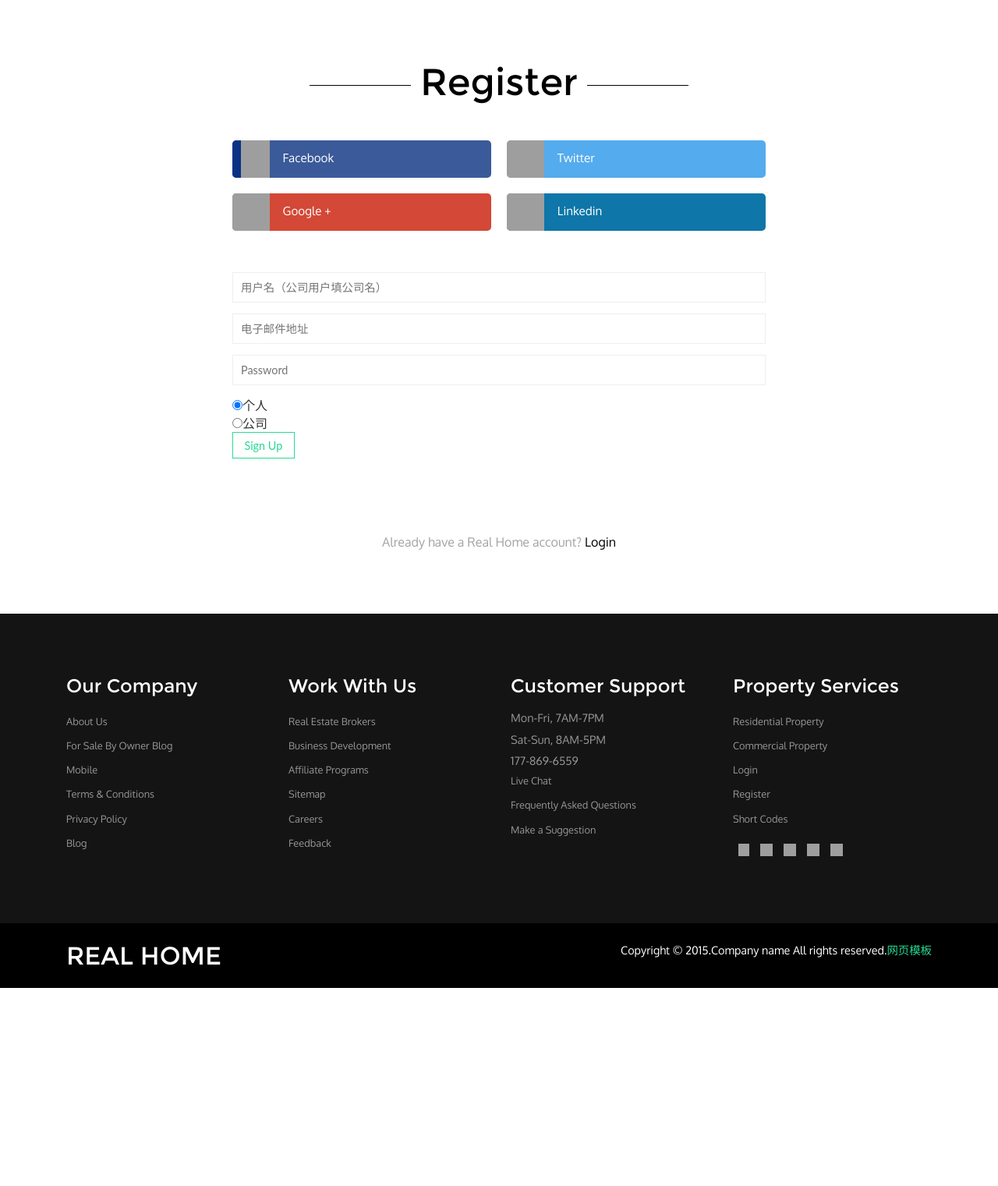
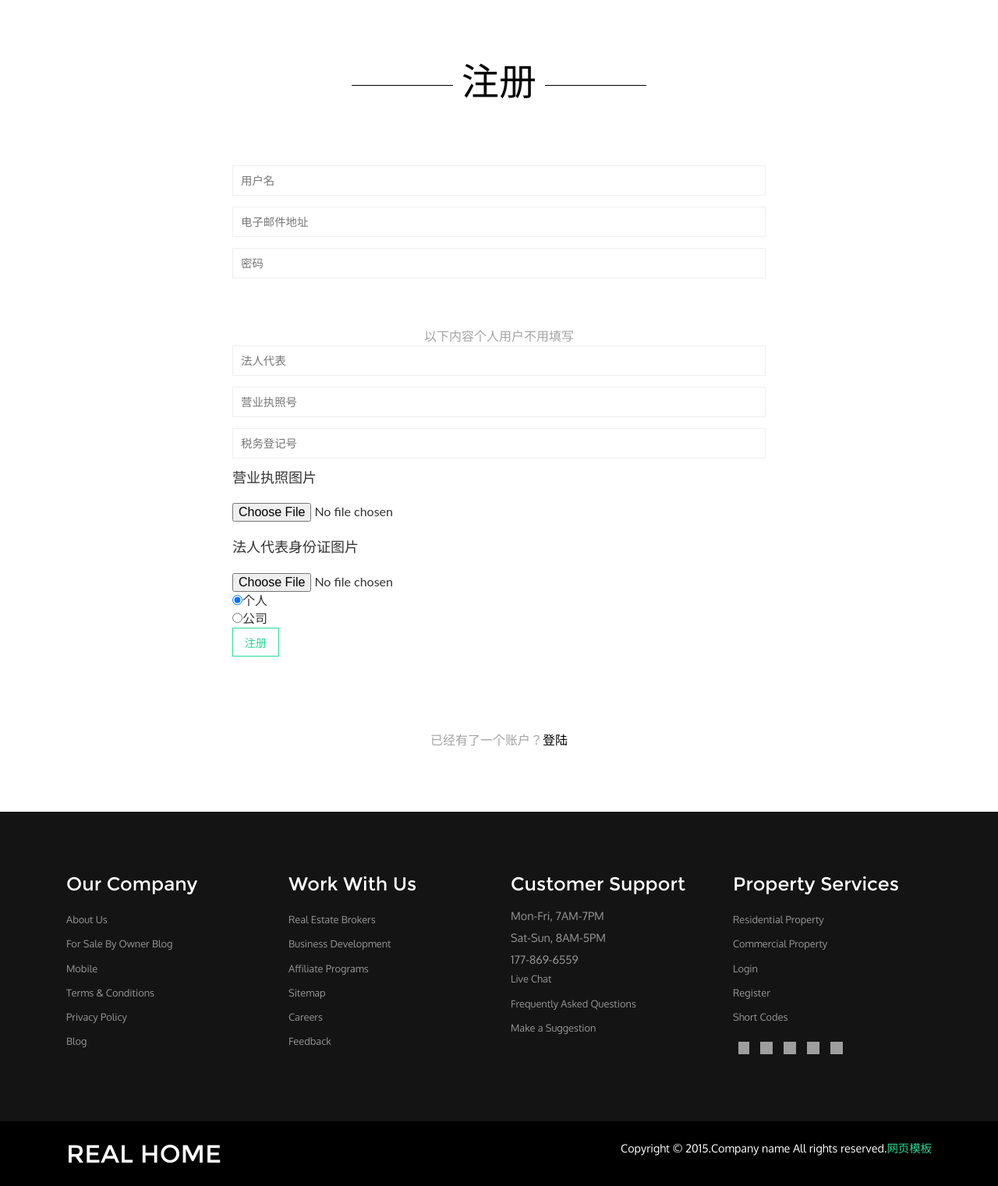
Before and after one commit to LeoLuo22/WorkStation, a Django app: page /HouseRent/register in a window 1280 px wide. Shown: the part 312-1833 px from the top of the page at 78% size. Before the commit the page ends 1579 px from the top, so only its background shows below. Run offline with Django 3.2, Linux system fonts and the light colour scheme; grey boxes are pictures that could not be loaded.

Commit message:
Software Design: Add more information to company

```diff
--- a/Web/SoftwareDesign/HouseRent/models.py
+++ b/Web/SoftwareDesign/HouseRent/models.py
@@ -6,6 +6,11 @@ class User(models.Model):
     email = models.EmailField(unique=True)
     isMedium = models.BooleanField(default=False)
     isChecked = models.BooleanField(default=True)
+    owner = models.CharField(max_length=16, default="")
+    paper = models.CharField(max_length=16, default="")
+    taxpaper = models.CharField(max_length=16, default="")
+    paperpic = models.CharField(max_length=100, default="")
+    idpic = models.CharField(max_length=100, default="")
 
     def __str__(self):
         return self.username
--- a/Web/SoftwareDesign/HouseRent/templates/register.html
+++ b/Web/SoftwareDesign/HouseRent/templates/register.html
@@ -138,7 +138,7 @@ Smartphone Compatible web template, free webdesigns for Nokia, Samsung, LG, Sony
 <!--//-->
 <div class=" banner-buying">
 	<div class=" container">
-	<h3><span>Regis</span>ter</h3>
+	<h3><span>创建</span>账户</h3>
 	<!---->
 	<div class="menu-right">
 		 <ul class="menu">
@@ -183,29 +183,33 @@ Smartphone Compatible web template, free webdesigns for Nokia, Samsung, LG, Sony
 <!--contact-->
 <div class="login-right">
 	<div class="container">
-		<h3>Register</h3>
+		<h3>注册</h3>
 		<div class="login-top">
-				<ul class="login-icons">
-					<li><a href="#" ><i class="facebook"> </i><span>Facebook</span></a></li>
-					<li><a href="#" class="twit"><i class="twitter"></i><span>Twitter</span></a></li>
-					<li><a href="#" class="go"><i class="google"></i><span>Google +</span></a></li>
-					<li><a href="#" class="in"><i class="linkedin"></i><span>Linkedin</span></a></li>
-					<div class="clearfix"> </div>
-				</ul>
 				<div class="form-info">
-					<form action="register.html" method="POST">
+					<form action="/HouseRent/register/" method="POST" enctype="multipart/form-data">
 					{% csrf_token %}
-						<input type="text"   placeholder="用户名（公司用户填公司名）" required="" name="username">
+						<input type="text"   placeholder="用户名" required="" name="username">
 						<input type="text"   placeholder="电子邮件地址" required="" name="email">
-						<input type="password"  placeholder="Password " required="" name="password">
+						<input type="password"  placeholder="密码 " required="" name="password">
+						<p>以下内容个人用户不用填写</p>
+						<input type="text"   placeholder="法人代表" name="owner">
+						<input type="text"   placeholder="营业执照号" name="paper">
+						<input type="text"   placeholder="税务登记号" name="taxpaper">
+						<h4>营业执照图片</h4>
+						</br>
+						<input type="file"   name="paperpic"/>
+						</br>
+						<h4>法人代表身份证图片</h4>
+						</br>
+						<input type="file"   name="idpic" />
 						<input type="radio" checked="checked" name="1" value="个人"/>个人<br/>
 						<input type="radio" name="1" value="公司"/>公司<br/>
 						 <label class="hvr-sweep-to-right">
-				           	<input type="submit" value="Sign Up">
+				           	<input type="submit" value="注册">
 				           </label>
 					</form>
 					<p><font color="#FF0000">{{ flag }}</font></p>
-					<p>Already have a Real Home account? <a href="login.html">Login</a></p>
+					<p>已经有了一个账户？<a href="login.html">登陆</a></p>
 				</div>
 
 	</div>
--- a/Web/SoftwareDesign/HouseRent/views.py
+++ b/Web/SoftwareDesign/HouseRent/views.py
@@ -58,6 +58,10 @@ def register(request):
         username = request.POST.get('username')
         password = request.POST.get('password')
         email = request.POST.get('email')
+        owner = request.POST.get('owner')
+        paper = request.POST.get('paper')
+        taxpaper = request.POST.get('taxpaper')
+
         if request.POST.get('1') == '个人':
             if isValid(User, username) and isValid(User, email):
                 User.objects.create(username=username, password=password, email=email, isMedium=False)
@@ -66,8 +70,30 @@ def register(request):
                 return render(request, 'register.html', {'flag': "该用户名或邮箱已被注册"})
         elif request.POST.get('1') == '公司':
             if isValid(User, username) and isValid(User, email):
-                User.objects.create(username=username, password=password, email=email, isMedium=True, isChecked=False)
-                return render(request, 'login.html', {'flag': "请等待管理员审核"})
+                #assert(True, request.FILES)
+                if request.FILES:
+                    #return HttpResponse("OK")
+                    try:
+                        os.chdir('HouseRent')
+                    except FileNotFoundError as err:
+                        pass
+                    filepath = "static/users/" + username + "/"
+                    try:
+                        if not os._exists(filepath):
+                            os.makedirs(filepath)
+                    except FileExistsError as err:
+                        pass
+                    paperpic = filepath + "paperpic" + ".jpg"
+                    idpic = filepath + "idpic" + ".jpg"
+                    with open(paperpic, 'wb') as fh:
+                        for content in request.FILES.get('paperpic'):
+                            fh.write(content)
+                    with open(idpic, 'wb') as fp:
+                        for content in request.FILES.get('idpic'):
+                            fp.write(content)
+                    User.objects.create(username=username, password=password, email=email, isMedium=True, isChecked=False, owner=owner, paper=paper, taxpaper=taxpaper,
+                                        paperpic=paperpic, idpic=idpic)
+                    return render(request, 'login.html', {'flag': "请等待管理员审核"})
             else:
                 return render(request, 'register.html', {'flag': "该用户名或邮箱已被注册"})
     return render(request, 'register.html')
```
Also changed, not shown: Web/SoftwareDesign/HouseRent/migrations/0014_auto_20161210_0913.py (added).
